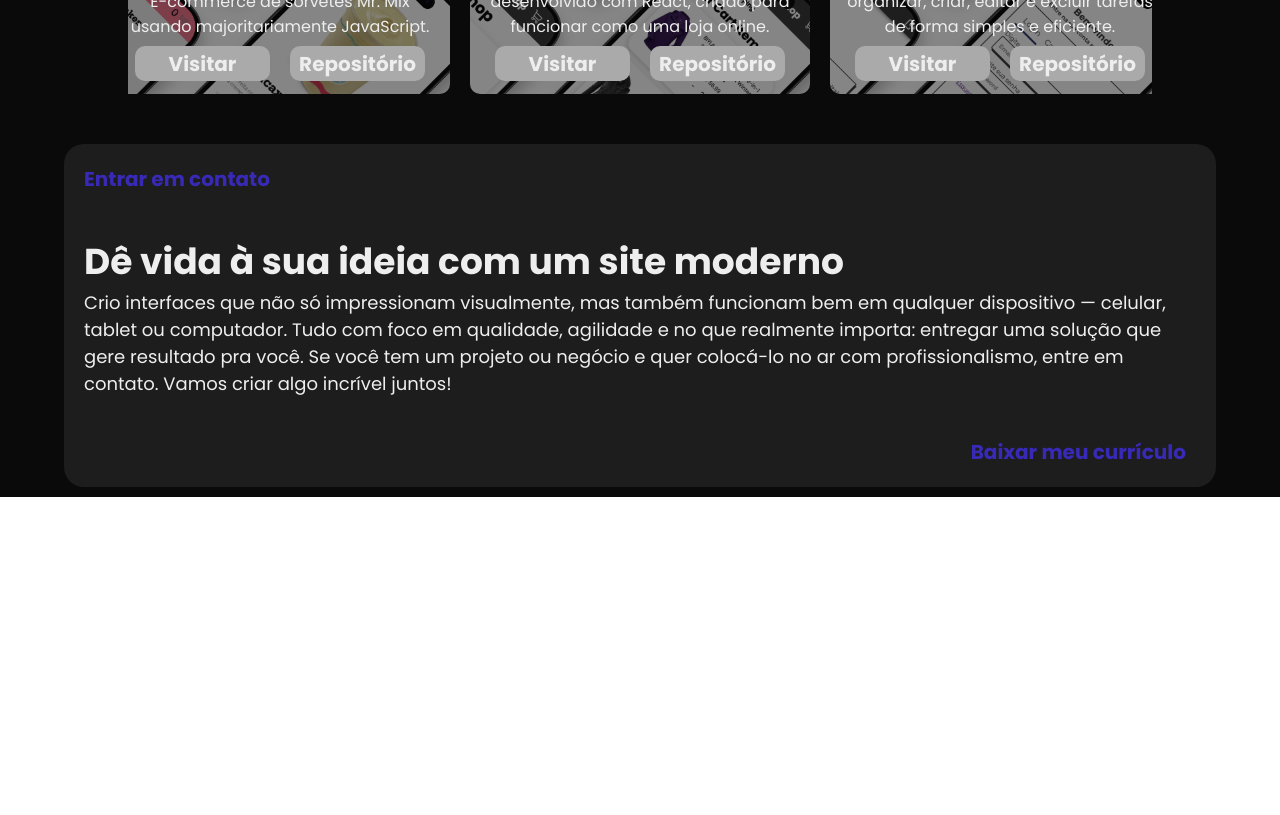
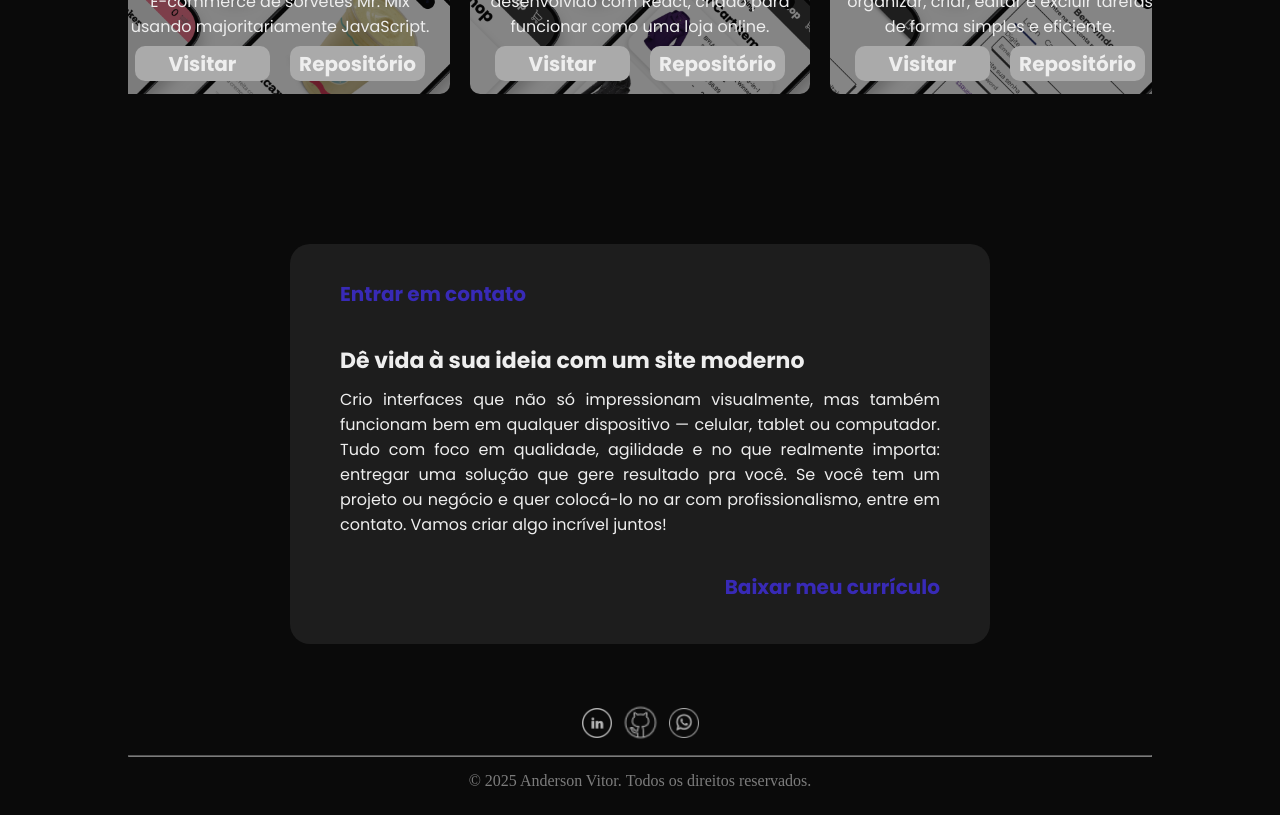
Before and after one commit to luvsscorpius/dev-and-portfolio-react, a React (Create React App) app in the folder frontend/: page / in a window 1280 px wide. Shown: the part 2740-3555 px from the top of the page. Before the commit the page ends 3237 px from the top, so only its background shows below. Built offline with nearby package versions, Linux system fonts and the light colour scheme.

Commit message:
feat(footer): continuing developing footer

```diff
--- a/frontend/src/Components/Footer/Footer.jsx
+++ b/frontend/src/Components/Footer/Footer.jsx
@@ -1,6 +1,9 @@
 import React from 'react'
 import * as F from './Styles'
 import bookNegative from '../../assets/img/bookNegative.svg'
+import linkedinLogo from '../../assets/img/linkedinLogo.png'
+import githubLogo from '../../assets/img/githubLogo.png'
+import whatsappLogo from '../../assets/img/whatsappLogo.png'
 
 export const Footer = () => {
   return (
@@ -24,6 +27,29 @@ export const Footer = () => {
                 <h1 id='curriculo'>Baixar meu currículo</h1>
             </F.LinkContainer>
         </F.card>
+
+        <F.footerInfo>
+            <F.iconsContainer>
+                        <a href="https://www.linkedin.com/in/andersonvitor1801/" target="_blank" rel="noopener noreferrer">
+                            <img src={linkedinLogo} alt="Linkedin Logo" title='Linkedin' />
+                        </a>
+
+                        <a href="https://github.com/luvsscorpius" target="_blank" rel="noopener noreferrer">
+                            <img src={githubLogo} alt="Github Logo" id='github' />
+                        </a>
+
+                        <a href="https://wa.link/1o5zo0" target="_blank" rel="noopener noreferrer">
+                            <img src={whatsappLogo} alt="Whatsapp Logo" />
+                        </a>
+
+            </F.iconsContainer>
+
+            <hr />
+
+            <p>
+            © 2025 Anderson Vitor. Todos os direitos reservados.
+            </p>
+        </F.footerInfo>
     </F.Footer>
   )
 }
--- a/frontend/src/Components/Footer/Styles.jsx
+++ b/frontend/src/Components/Footer/Styles.jsx
@@ -6,16 +6,11 @@ export const Footer = styled.footer`
     width: 100%;
     height: auto;
     display: flex;
+    flex-direction: column;
     justify-content: center;
+    align-items: center;
     padding: 10px 0px 10px 0px;
 
-    img {
-        border: 1px solid red;
-        position: absolute;
-        heigth: 100%;
-        top: 200px;
-        transform: rotate(-90deg);
-    }
 `
 
 export const card = styled.div`
@@ -23,34 +18,112 @@ export const card = styled.div`
     height: auto;
     border-radius: 20px;
     background-color: #1D1D1D;
+    margin-top: 100px;
+    display: flex;
+    flex-direction: column;
+
+    @media (min-width: 1024px) {
+        width: 700px;
+        height: 400px;
+        display: flex;
+        flex-direction: column;
+    }
 `
 
 export const LinkContainer = styled.div`
     color: #382AB6;
     border-radius: 20px;
+    height: 100px;
 
     h1 {
-        padding: 20px;
+        padding: 0px 50px 0px 50px;
         font-size: 20px;
         font-family: "Poppins", serif;
         font-weight: bold;
         transition: opacity 04s ease;
+        display: flex;
+        align-items: center;
+        height: 100%;
     }
 
     #curriculo {
-        text-align: end;
-        padding-right: 30px;
+        padding-right: 50px;
+        justify-content: flex-end;
     }
 
     h1:hover {
         cursor: pointer;
         opacity: 0.7;
     }
+
+    @media (min-width: 1024px) {
+
+        #curriculo {
+            justify-content: flex-end;
+        }
+    }
 `
 
 export const infoContainer = styled.div`
-    padding: 20px;
+    padding: 0px 50px 0px 50px;
     font-size: 18px;
     font-family: "Poppins", serif;
     color: #eee;
+    display: flex;
+    flex-direction: column;
+    gap: 10px;
+
+    h1 {
+        font-size: 22px;
+        font-weight: bold;
+    }
+
+    p {
+        font-size: 16px;
+        text-align: justify;
+    }
 `
+
+export const footerInfo = styled.div`
+    margin-top: 50px;
+    width: 100%;
+    height: 100%;
+    display: flex;
+    flex-direction: column;
+    align-items: center;
+    justify-content: center;
+    color: #eee;
+
+    hr {
+        width: 80%;
+        opacity: 0.5;
+    }
+
+    p {
+        padding: 15px;
+        opacity: 0.5;
+    }
+`
+
+export const iconsContainer = styled.div`
+    display: flex;
+    align-items: center;
+    justify-content: center;
+    padding: 10px;
+    color: #eee;
+    gap: 10px;
+    transition: transform .8s ease-in-out;
+
+    img {
+        width: 30px;
+        opacity: 0.7;
+    }
+
+    a:hover {
+        transform: scale(1.05);
+    }
+
+    #github {
+        width: 37px;
+    }
+`
```
